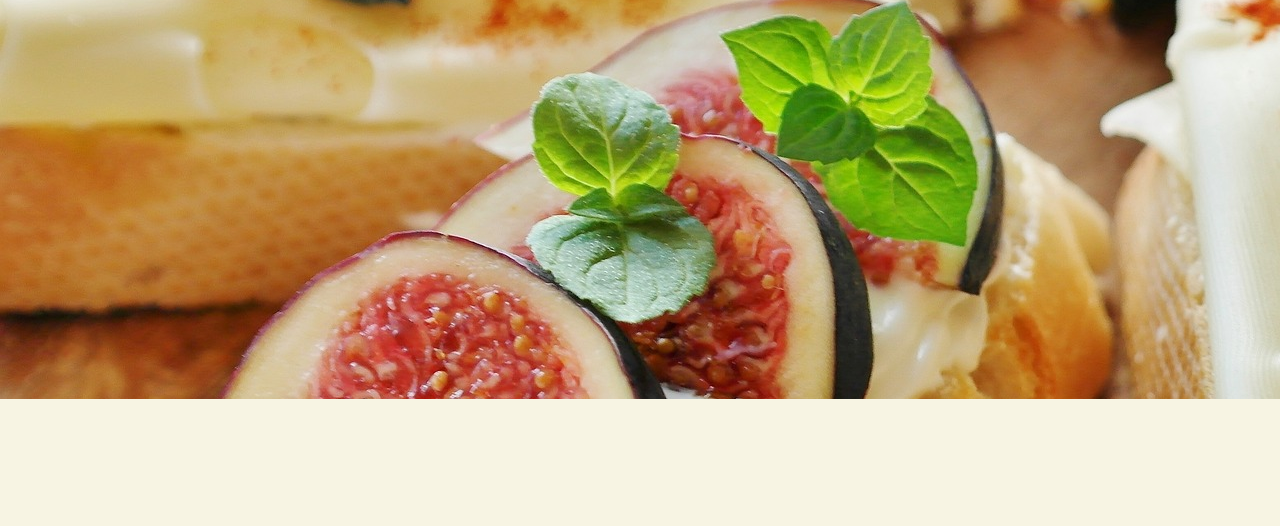
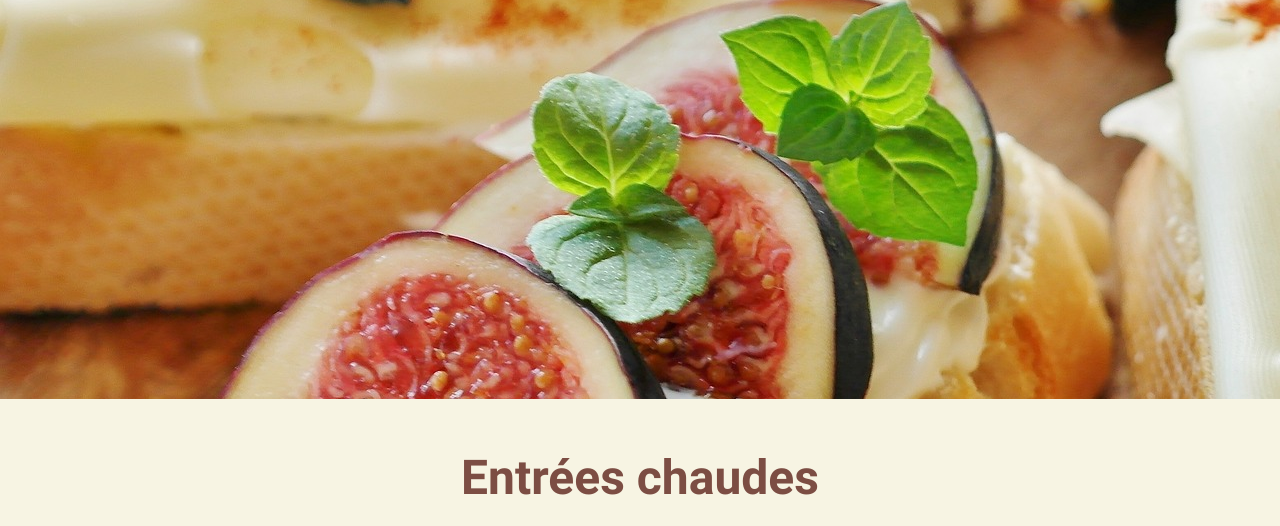
Before and after one commit to GregoryVDev/BlogCuisine, a PHP site: page /eliseentreechaude.php in a window 1280 px wide. Shown: the part 775-1301 px from the top of the page. Before the commit the page ends 1174 px from the top, so only its background shows below. Run offline with PHP 8.4, Linux system fonts and the light colour scheme.

Commit message:
Added the h1 in eliseentreechaude.php

```diff
--- a/src/css/entreeelise.css
+++ b/src/css/entreeelise.css
@@ -8,4 +8,5 @@
   background: url("../img/entrees/entreebg.jpg") fixed;
   background-position-y: 50%;
   height: 400px;
+  margin-bottom: 50px;
 }
--- a/src/eliseentreechaude.php
+++ b/src/eliseentreechaude.php
@@ -15,6 +15,9 @@
     <?php require_once("./template/header.php") ?>
     <main>
         <section id="illustration-entree"></section>
+        <section id="articles">
+            <h1>Entrées chaudes</h1>
+        </section>
     </main>
 
 </body>
```
